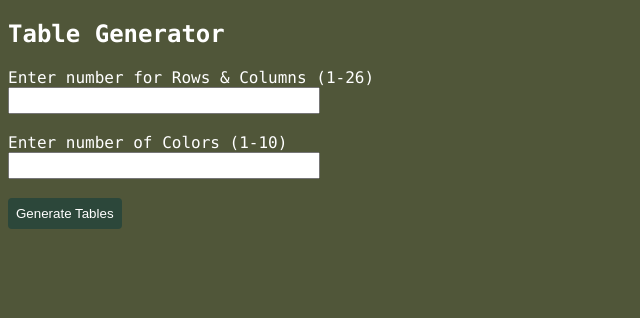
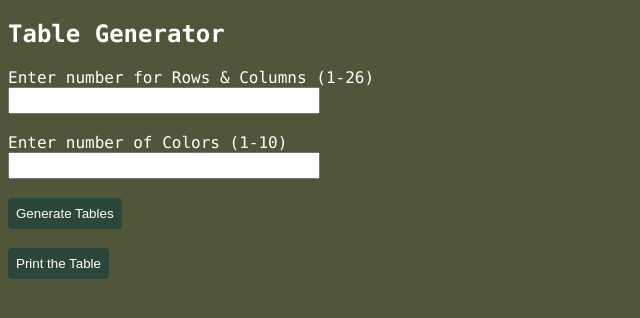
Before and after one commit to ryanJames29/CS312_GroupProject, a PHP site: page /tablegen.php in a window 1280 px wide. Shown: the part 38-356 px from the top of the page, without its empty margins (0-640 px from the left). Run offline with PHP 8.4, Linux system fonts and the light colour scheme.

Commit message:
Update tablegen.php

```diff
--- a/tablegen.php
+++ b/tablegen.php
@@ -68,10 +68,11 @@ error_reporting(E_ALL ^ E_NOTICE);
     <label for="colorCount">Enter number of Colors (1-10)</label><br>
     <input class="input" type="number" id="colorCount" min="1" max="10">
     <br><br>
-    <button onclick="generateTables()">Generate Tables</button><br>
+    <button onclick="generateTables()">Generate Tables</button><br><br>
 
     <div id="errorMessage" class="errorMessage"></div>
     <div id="tableError"></div>
     <div id="tablesContainer"></div>
+    <button onclick="print()">Print the Table</button>
 </body>
 </html>
```
